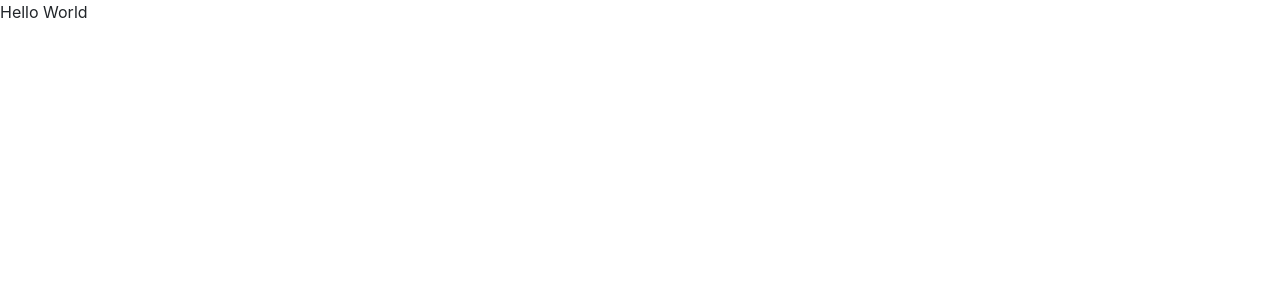
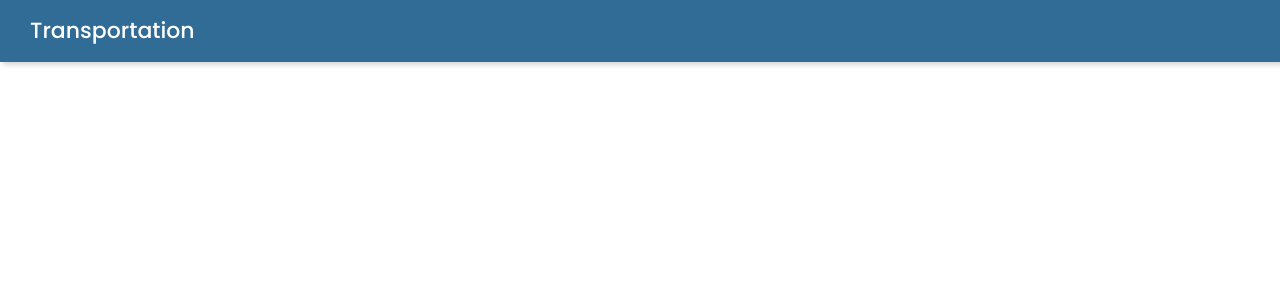
Before and after one commit to AbdoWahba/transportation-system, a React (Create React App) app: page / in a window 1280 px wide. Shown: the top 300 px of the page. Built offline with nearby package versions, Linux system fonts and the light colour scheme.

Commit message:
implementing header component

```diff
--- a/src/App.js
+++ b/src/App.js
@@ -1,7 +1,12 @@
 import './App.scss';
+import Header from './Components/Header';
 
 function App() {
-  return <div className='App'>Hello World</div>;
+  return (
+    <div className='App'>
+      <Header />
+    </div>
+  );
 }
 
 export default App;
--- /dev/null
+++ b/src/Components/Header/Header.scss
@@ -0,0 +1,19 @@
+@import '../../styles/variables.scss';
+
+.header {
+    background-color: $color-primary;
+    box-shadow: 3px 3px 5px $color-tertiary;
+    position: sticky;
+    padding: 18px 30px;
+    margin-bottom: 20px;
+
+    &__title {
+        margin: 0;
+        padding: 0;
+        font-family: 'Poppins', sans-serif;
+        text-align: left;
+        color: $color-white;
+        letter-spacing: 0px;
+        font-size: 22px;
+    }
+}
--- /dev/null
+++ b/src/Components/Header/index.js
@@ -0,0 +1,11 @@
+import React from 'react';
+import './Header.scss';
+function Header() {
+  return (
+    <div className='header'>
+      <h6 className='header__title'>Transportation</h6>
+    </div>
+  );
+}
+
+export default Header;
```
